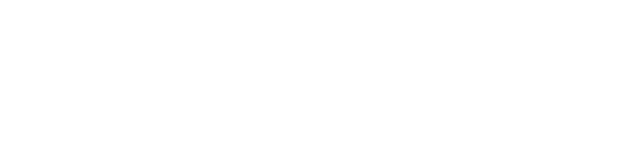
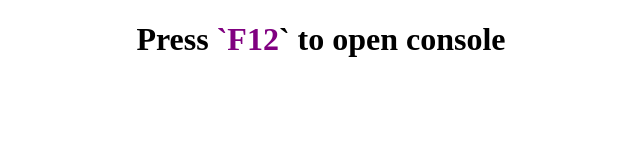
Before and after one commit to JAGGANRAJ27/data_structures_and_algorithms, a plain HTML site: page Array/index.html in a window 1280 px wide. Shown: the whole page, without its empty margins (319-959 px from the left). Drawn offline with Linux system fonts and the light colour scheme.

Commit message:
changes in index.html in Array

```diff
--- a/Array/index.html
+++ b/Array/index.html
@@ -3,10 +3,10 @@
 <head>
     <meta charset="UTF-8">
     <meta name="viewport" content="width=device-width, initial-scale=1.0">
-    <title>Document</title>
+    <title>Array</title>
 </head>
 <body>
-
+    <center><h1>Press <span style="color: purple;">`F12</span>` to open console</h1></center>
     <script src="array.js"></script>
 </body>
 </html>
```
